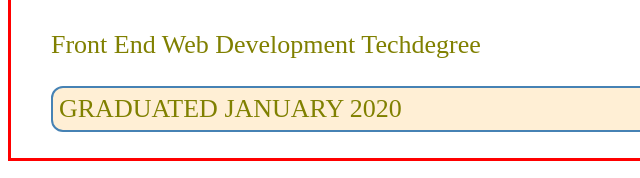
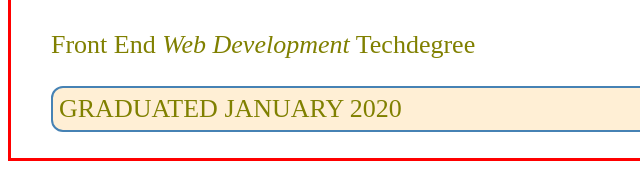
Before and after one commit to thisisalliet/css-basic-practice, a plain HTML site: page index.html in a window 1280 px wide. Shown: the part 793-971 px from the top of the page, 0-640 px from the left. Drawn offline with Linux system fonts and the light colour scheme.

Commit message:
update font style

```diff
--- a/index.html
+++ b/index.html
@@ -23,7 +23,7 @@
       <ul>
         <li>
           <h3><a href="https://teamtreehouse.com">Treehouse</a></h3>
-          <p>Front End Web Development Techdegree</p>
+          <p>Front End <em>Web Development</em> Techdegree</p>
           <p class="date special">Graduated January 2020</p>
         </li>
       </ul>
```
